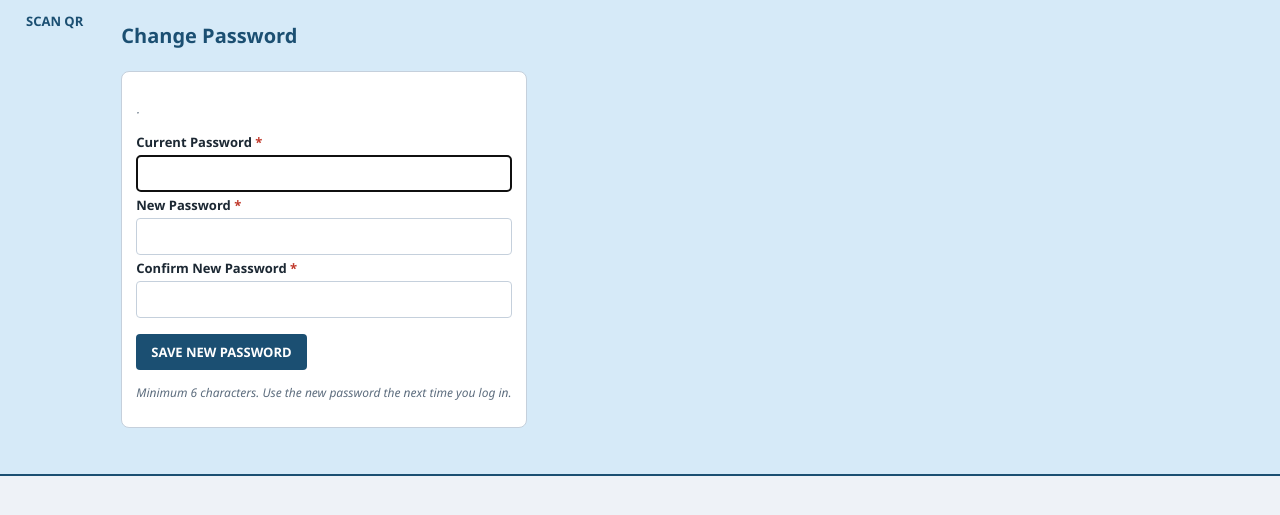
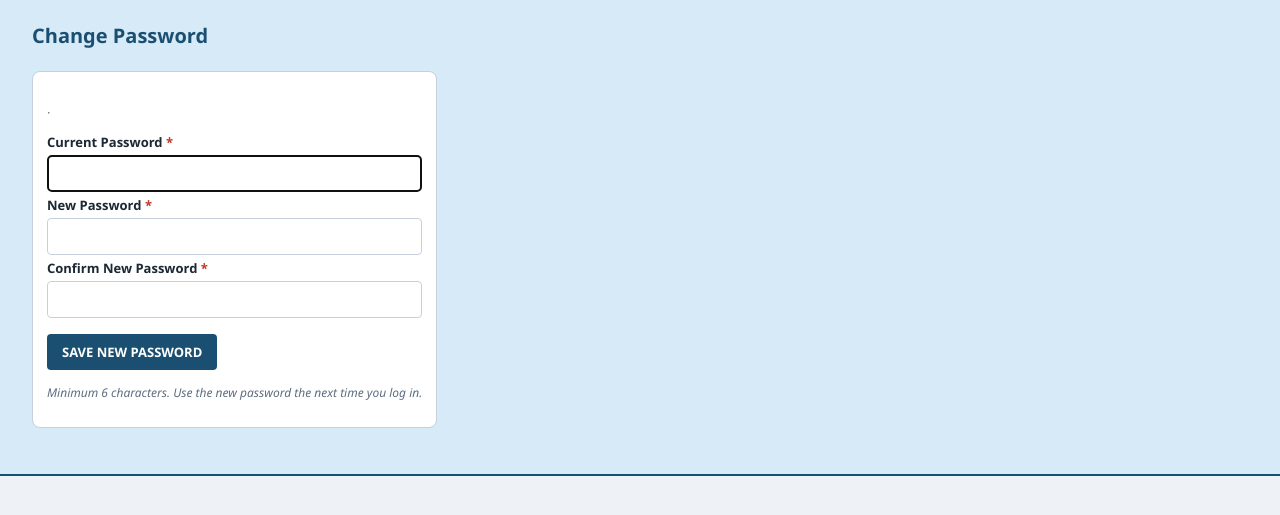
Before and after one commit to projectlabtest/transportation, a Flask app: page /account/password in a window 1280 px wide. Shown: the part 60-575 px from the top of the page. Run offline with Flask 3, Linux system fonts and the light colour scheme; the visitor is signed in with stand-in values (Sample User, id 1); data that the repository does not hold is empty.

Commit message:
remove SCAN QR link from logged-in user nav bar (guests only)

```diff
--- a/templates/base.html
+++ b/templates/base.html
@@ -57,7 +57,6 @@
     {% elif role == 'requester' %}
       <a href="{{ url_for('my_bookings') }}" class="{{ 'active' if active=='my_bookings' }}">MY BOOKINGS</a>
     {% endif %}
-    <a href="{{ url_for('scan_qr') }}" class="{{ 'active' if active=='scan' }}">SCAN QR</a>
   {% endif %}
 
   <div class="container">
```
